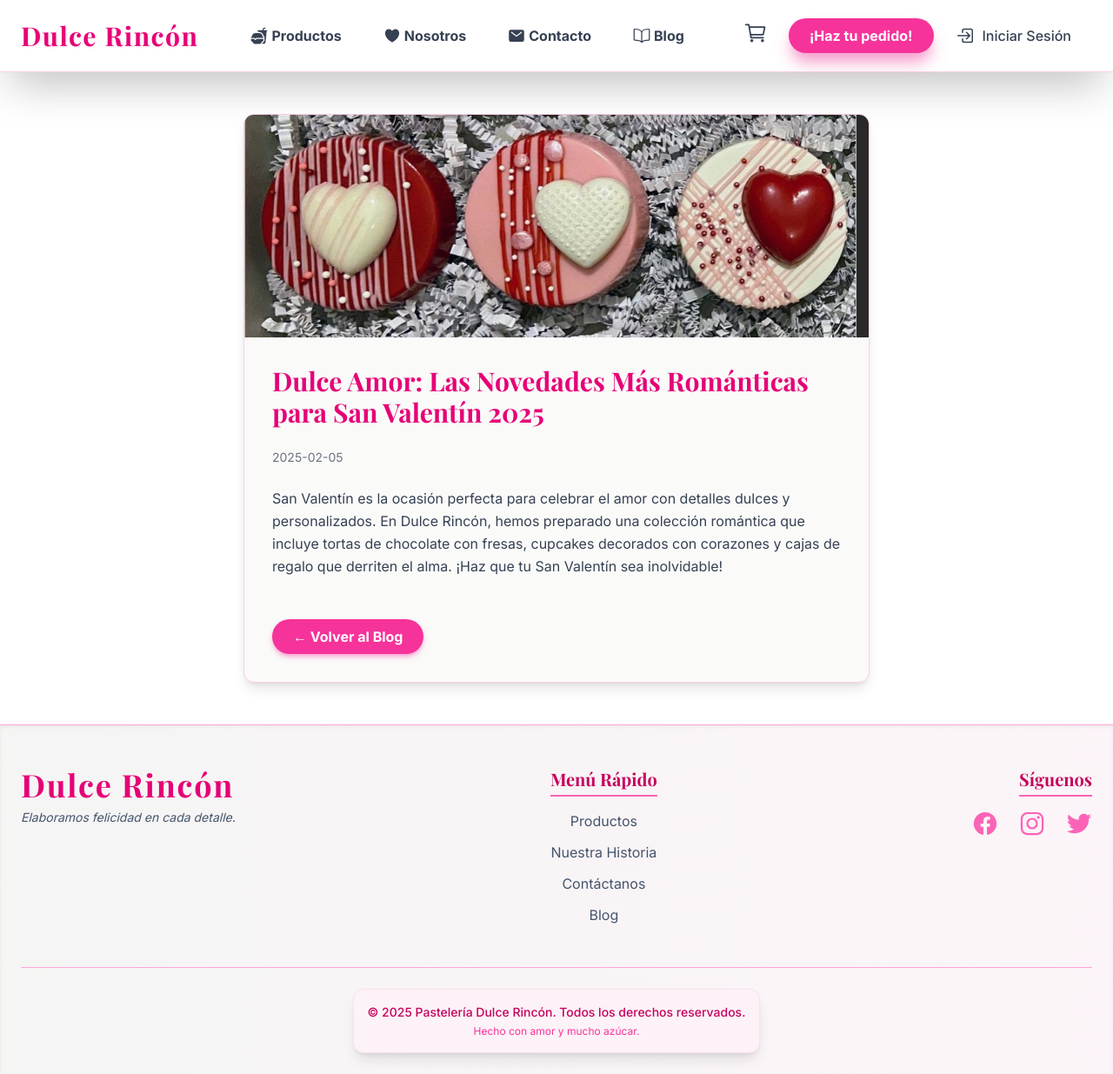
After one commit to DeybiPayco/proyectoRestructuracion, a Flask app: page /blog/1 in a window 1280 px wide. The commit adds this page. Shown: the whole page at 87% size. Run offline with Flask 3, Linux system fonts and the light colour scheme; style sheets or scripts are compiled from the project's sources.

Commit message:
Agrege la sesión del blog, modifique el formulario de compra

```diff
--- a/app.py
+++ b/app.py
@@ -433,6 +433,71 @@ def place_order():
         cursor.close()
         conn.close()
 
+@app.route('/blog')
+def blog():
+    blog_posts = [
+        {
+            "id": 1,
+            "titulo": "Dulce Amor: Las Novedades Más Románticas para San Valentín 2025",
+            "fecha": "2025-02-05",
+            "descripcion": "San Valentín es la ocasión perfecta para celebrar el amor...",
+            "imagen_url": "/static/img/san_valentin.jpg"
+        },
+        {
+            "id": 2,
+            "titulo": "Celebra la Magia de la Navidad con Dulce Rincón",
+            "fecha": "2024-12-11",
+            "descripcion": "En Dolce Capriccio, siempre buscamos transmitir esa esencia familiar en cada...",
+            "imagen_url": "/static/img/navidad.jpg"
+        },
+        {
+            "id": 3,
+            "titulo": "Dulce Rincón: 24 Años Endulzando Corazones",
+            "fecha": "2024-09-01",
+            "descripcion": "Nuestra historia comenzó en el corazón de un espacio en Miraflores...",
+            "imagen_url": "/static/img/aniversario.jpg"
+        }
+    ]
+    return render_template('blog.html', blog_posts=blog_posts)
+
+@app.route('/blog/<int:blog_id>')
+def ver_blog(blog_id):
+    blog_posts = [
+        {
+            "id": 1,
+            "titulo": "Dulce Amor: Las Novedades Más Románticas para San Valentín 2025",
+            "fecha": "2025-02-05",
+            "imagen_url": "/static/img/san_valentin.jpg"
+        },
+        {
+            "id": 2,
+            "titulo": "Celebra la Magia de la Navidad con Dulce Rincon",
+            "fecha": "2024-12-11",
+            "imagen_url": "/static/img/navidad.jpg"
+        },
+        {
+            "id": 3,
+            "titulo": "Dulce Rincon: 24 Años Endulzando Corazones",
+            "fecha": "2024-09-01",
+            "imagen_url": "/static/img/aniversario.jpg"
+        }
+    ]
+
+    post = next((p for p in blog_posts if p["id"] == blog_id), None)
+    if not post:
+        flash("Entrada de blog no encontrada.", "danger")
+        return redirect(url_for('blog'))
+
+    return render_template('ver_blog.html', post=post)
+
+
+    post = next((p for p in blog_posts if p["id"] == blog_id), None)
+    if not post:
+        flash("Entrada de blog no encontrada.", "danger")
+        return redirect(url_for('blog'))
+
+    return render_template('ver_blog.html', post=post)
+
 @app.route('/mis_pedidos')
 @login_required
 def mis_pedidos():
@@ -446,7 +511,5 @@ def mis_pedidos():
     conn.close()
     return render_template('mis_pedidos.html', pedidos=lista_de_pedidos)
 
-# ##### FIN: RUTAS DEL PROCESO DE CHECKOUT Y PEDIDOS #####
-
 if __name__ == '__main__':
     app.run(debug=True)
--- a/config.py
+++ b/config.py
@@ -4,6 +4,6 @@
 db_config = {
     'host': 'localhost',
     'user': 'root',      # <-- CAMBIA ESTO por tu usuario (ej. 'root')
-    'password': 'admin',
+    'password': 'Acamila12345678-2',
     'database': 'pasteleria_db'     # El nombre de la base de datos que creamos
 }
--- a/templates/base.html
+++ b/templates/base.html
@@ -4,8 +4,6 @@
     <meta charset="UTF-8">
     <meta name="viewport" content="width=device-width, initial-scale=1.0">
     <title>{% block title %}Pastelería Dulce Rincón{% endblock %}</title>
-
-    <!-- ##### IMPORTANTE: EL SCRIPT DE TAILWIND CDN NO ESTÁ AQUÍ ##### -->
 
     <script type="module" src="https://unpkg.com/ionicons@5.5.2/dist/ionicons/ionicons.esm.js"></script>
     <script nomodule src="https://unpkg.com/ionicons@5.5.2/dist/ionicons/ionicons.js"></script>
@@ -27,6 +25,7 @@
                 <a href="{{ url_for('productos') }}" class="relative text-gray-700 hover:text-pink-700 font-semibold transition duration-300 flex items-center space-x-1 link-hover-magic"><ion-icon name="fast-food" class="text-xl"></ion-icon><span>Productos</span></a>
                 <a href="/#nosotros" class="relative text-gray-700 hover:text-pink-700 font-semibold transition duration-300 flex items-center space-x-1 link-hover-magic"><ion-icon name="heart" class="text-xl"></ion-icon><span>Nosotros</span></a>
                 <a href="/#contacto" class="relative text-gray-700 hover:text-pink-700 font-semibold transition duration-300 flex items-center space-x-1 link-hover-magic"><ion-icon name="mail" class="text-xl"></ion-icon><span>Contacto</span></a>
+                <a href="{{ url_for('blog') }}" class="relative text-gray-700 hover:text-pink-700 font-semibold transition duration-300 flex items-center space-x-1 link-hover-magic"><ion-icon name="book-outline" class="text-xl"></ion-icon><span>Blog</span></a>
             </div>
             <div class="flex items-center space-x-4">
                 <a href="{{ url_for('cart') }}" class="relative text-gray-700 hover:text-pink-600 transition duration-300 p-2 rounded-full hover:bg-pink-50">
@@ -73,21 +72,43 @@
                 </div>
             {% endif %}
         {% endwith %}
+        {% block content %}{% endblock %}
+    </main>
 
-        <!-- ESTE ES EL ESPACIO VACÍO DONDE IRÁ EL CONTENIDO DE LAS OTRAS PÁGINAS -->
-        {% block content %}{% endblock %}
-
-    </main>
     <footer class="bg-gradient-to-r from-stone-100 to-pink-50/70 text-slate-700 pt-12 pb-6 border-t border-pink-300 shadow-inner">
         <div class="container mx-auto px-6">
             <div class="flex flex-col md:flex-row justify-between items-center md:items-start space-y-10 md:space-y-0">
-                <div class="text-center md:text-left"><h3 class="text-4xl font-extrabold text-pink-600 tracking-wider mb-2" style="font-family: 'Playfair Display', serif;">Dulce Rincón</h3><p class="text-slate-600 text-sm italic">Elaboramos felicidad en cada detalle.</p></div>
-                <div class="text-center"><h4 class="text-xl font-bold mb-4 text-pink-700 border-b-2 border-pink-400 inline-block pb-1" style="font-family: 'Playfair Display', serif;">Menú Rápido</h4><ul class="space-y-3"><li><a href="{{ url_for('productos') }}" class="text-slate-600 hover:text-pink-600 transition duration-300 transform hover:translate-x-1 block">Productos</a></li><li><a href="/#nosotros" class="text-slate-600 hover:text-pink-600 transition duration-300 transform hover:translate-x-1 block">Nuestra Historia</a></li><li><a href="/#contacto" class="text-slate-600 hover:text-pink-600 transition duration-300 transform hover:translate-x-1 block">Contáctanos</a></li></ul></div>
-                <div class="text-center md:text-right"><h4 class="text-xl font-bold mb-4 text-pink-700 border-b-2 border-pink-400 inline-block pb-1" style="font-family: 'Playfair Display', serif;">Síguenos</h4><div class="flex justify-center md:justify-end space-x-6"><a href="#" class="text-pink-400 hover:text-pink-600 text-3xl transform hover:scale-125 transition duration-300" title="Facebook"><ion-icon name="logo-facebook"></ion-icon></a><a href="#" class="text-pink-400 hover:text-pink-600 text-3xl transform hover:scale-125 transition duration-300" title="Instagram"><ion-icon name="logo-instagram"></ion-icon></a><a href="#" class="text-pink-400 hover:text-pink-600 text-3xl transform hover:scale-125 transition duration-300" title="Twitter"><ion-icon name="logo-twitter"></ion-icon></a></div></div>
+                <div class="text-center md:text-left">
+                    <h3 class="text-4xl font-extrabold text-pink-600 tracking-wider mb-2" style="font-family: 'Playfair Display', serif;">Dulce Rincón</h3>
+                    <p class="text-slate-600 text-sm italic">Elaboramos felicidad en cada detalle.</p>
+                </div>
+                <div class="text-center">
+                    <h4 class="text-xl font-bold mb-4 text-pink-700 border-b-2 border-pink-400 inline-block pb-1" style="font-family: 'Playfair Display', serif;">Menú Rápido</h4>
+                                        <ul class="space-y-3">
+                        <li><a href="{{ url_for('productos') }}" class="text-slate-600 hover:text-pink-600 transition duration-300 transform hover:translate-x-1 block">Productos</a></li>
+                        <li><a href="/#nosotros" class="text-slate-600 hover:text-pink-600 transition duration-300 transform hover:translate-x-1 block">Nuestra Historia</a></li>
+                        <li><a href="/#contacto" class="text-slate-600 hover:text-pink-600 transition duration-300 transform hover:translate-x-1 block">Contáctanos</a></li>
+                        <li><a href="{{ url_for('blog') }}" class="text-slate-600 hover:text-pink-600 transition duration-300 transform hover:translate-x-1 block">Blog</a></li>
+                    </ul>
+                </div>
+                <div class="text-center md:text-right">
+                    <h4 class="text-xl font-bold mb-4 text-pink-700 border-b-2 border-pink-400 inline-block pb-1" style="font-family: 'Playfair Display', serif;">Síguenos</h4>
+                    <div class="flex justify-center md:justify-end space-x-6">
+                        <a href="#" class="text-pink-400 hover:text-pink-600 text-3xl transform hover:scale-125 transition duration-300" title="Facebook"><ion-icon name="logo-facebook"></ion-icon></a>
+                        <a href="#" class="text-pink-400 hover:text-pink-600 text-3xl transform hover:scale-125 transition duration-300" title="Instagram"><ion-icon name="logo-instagram"></ion-icon></a>
+                        <a href="#" class="text-pink-400 hover:text-pink-600 text-3xl transform hover:scale-125 transition duration-300" title="Twitter"><ion-icon name="logo-twitter"></ion-icon></a>
+                    </div>
+                </div>
             </div>
-            <div class="mt-12 pt-6 border-t border-pink-300 text-center"><div class="bg-pink-50 p-4 rounded-xl shadow-lg border border-pink-200/50 inline-block"><p class="text-sm font-medium text-pink-700">&copy; 2025 Pastelería Dulce Rincón. Todos los derechos reservados.</p><p class="text-xs text-pink-500 mt-1">Hecho con amor y mucho azúcar.</p></div></div>
+            <div class="mt-12 pt-6 border-t border-pink-300 text-center">
+                <div class="bg-pink-50 p-4 rounded-xl shadow-lg border border-pink-200/50 inline-block">
+                    <p class="text-sm font-medium text-pink-700">&copy; 2025 Pastelería Dulce Rincón. Todos los derechos reservados.</p>
+                    <p class="text-xs text-pink-500 mt-1">Hecho con amor y mucho azúcar.</p>
+                </div>
+            </div>
         </div>
     </footer>
+
     <script>const FORM_URL = "{{ url_for('manejar_formulario', _external=True) }}";</script>
     <script src="{{ url_for('static', filename='js/script.js') }}"></script>
 </body>
--- /dev/null
+++ b/templates/ver_blog.html
@@ -0,0 +1,54 @@
+{% extends "base.html" %}
+{% block title %}{{ post.titulo }} - Dulce Rincón{% endblock %}
+{% block content %}
+<div class="bg-white py-12">
+    <div class="container mx-auto max-w-3xl px-6">
+        <div class="bg-stone-50 rounded-xl shadow-lg border border-pink-200 overflow-hidden animate-on-scroll">
+            <img src="{{ post.imagen_url }}" alt="{{ post.titulo }}" class="w-full h-64 object-cover">
+            <div class="p-8 space-y-6">
+                <h1 class="text-3xl font-bold text-pink-600" style="font-family: 'Playfair Display', serif;">{{ post.titulo }}</h1>
+                <p class="text-sm text-gray-500">{{ post.fecha }}</p>
+
+                {% if post.id == 1 %}
+                <p class="text-gray-700 leading-relaxed text-base">
+                    San Valentín es la ocasión perfecta para celebrar el amor con detalles dulces y personalizados. En Dulce Rincón, hemos preparado una colección romántica que incluye tortas de chocolate con fresas, cupcakes decorados con corazones y cajas de regalo que derriten el alma. ¡Haz que tu San Valentín sea inolvidable!
+                </p>
+                {% elif post.id == 2 %}
+                <p class="text-gray-700 leading-relaxed text-base">
+                    La Navidad en Dolce Rincon es pura magia. Cada pastel, cada galleta y cada cupcake está
+                    hecho con amor y tradición. Este año, nuestra colección navideña incluye sabores clásicos
+                     como panetón artesanal, tortas de frutos secos y decoraciones que llenan de alegría cualquier mesa familiar.
+                </p>
+                {% elif post.id == 3 %}
+                <p class="text-gray-700 leading-relaxed text-base">
+                    ¡24 años endulzando corazones! En este aniversario celebramos nuestra historia,
+                    Han pasado 24 años de recetas, aromas y sonrisas que se han convertido en parte de nuestra historia.
+                    Cada pastel, cada galleta y cada postre ha sido elaborado con amor, dedicación y el deseo de hacer de cada ocasión un instante inolvidable.
+                    A lo largo de este dulce recorrido, hemos crecido gracias a ustedes: nuestros clientes, amigos y familia pastelera. Son su confianza,
+                    sus celebraciones y sus recuerdos los que nos inspiran a seguir mejorando, innovando y creando nuevas formas de
+                    endulzar sus vidas.
+                </p>
+                {% endif %}
+
+                <div class="pt-6">
+                    <a href="{{ url_for('blog') }}" class="inline-block bg-pink-500 text-white font-bold px-6 py-2 rounded-full hover:bg-pink-600 transition duration-300 transform hover:scale-105 shadow-md shadow-pink-400/50">
+                        ← Volver al Blog
+                    </a>
+                </div>
+            </div>
+        </div>
+    </div>
+</div>
+
+<script>
+  const observer = new IntersectionObserver((entries) => {
+    entries.forEach(entry => {
+      if (entry.isIntersecting) {
+        entry.target.classList.add('is-visible');
+      }
+    });
+  }, { threshold: 0.1 });
+
+  document.querySelectorAll('.animate-on-scroll').forEach(el => observer.observe(el));
+</script>
+{% endblock %}
```
Also changed, not shown: templates/blog.html (added, +35 -0 lines), templates/cart.html (+7 -2 lines), templates/checkout.html (+73 -14 lines), static/img/aniversario.jpg (added), static/img/navidad.jpg (added), static/img/san_valentin.jpg (added).
